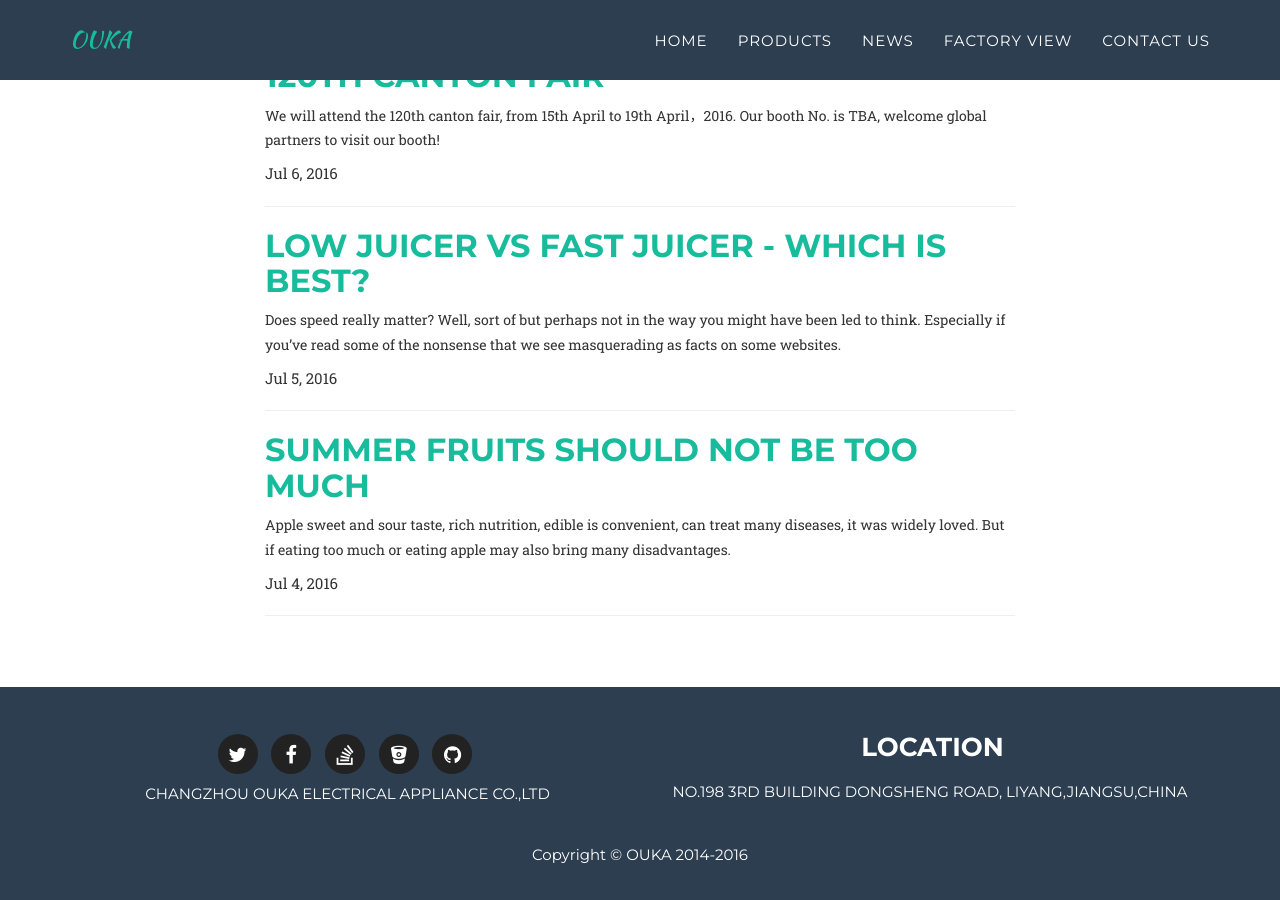
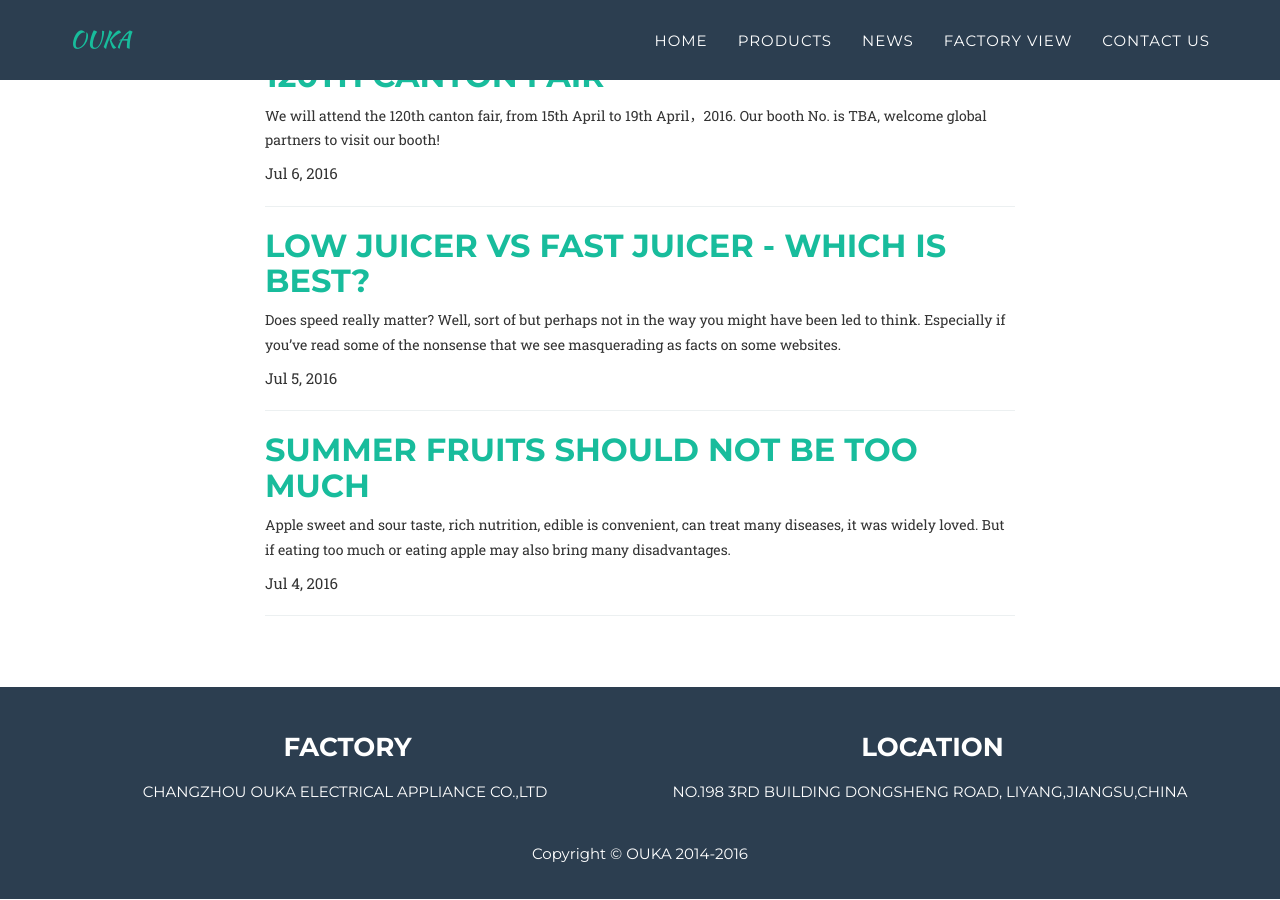
Before and after one commit to easyui/easyui.github.io, a Jekyll site: the page built from news.md, in a window 1280 px wide and 900 px high, scrolled down 519 px. Built offline with Jekyll 4.4.1, drawn with Linux system fonts in a browser that asks for light colours; some web fonts are replaced; comment, search, counter and statistics services are not loaded.

Commit message:
CHANGZHOU OUKA ELECTRICAL APPLIANCE CO.,LTD

```diff
--- a/_includes/footer.html
+++ b/_includes/footer.html
@@ -3,16 +3,18 @@
         <div class="container">
             <div class="row">
                 <div class="col-md-6">
-                  <br/>
+                  <!-- <br/>
                     <ul class="list-inline social-buttons">
                         {% for network in site.social %}
                         <li><a href="{{ network.url }}"><i class="fa fa-{{ network.title }}"></i></a>
                         </li>
                         {% endfor %}
   </ul>
-                    <span class="copyright">CHANGZHOU OUKA ELECTRICAL APPLIANCE CO.,LTD</span>
-
-
+                    <span class="copyright">CHANGZHOU OUKA ELECTRICAL APPLIANCE CO.,LTD</span> -->
+                    <h3>Factory</h3>
+                    <ul class="list-inline quicklinks">
+                        <li>CHANGZHOU OUKA ELECTRICAL APPLIANCE CO.,LTD</li>
+                    </ul>
                 </div>
                 <div class="col-md-6">
                     <h3>Location</h3>
```
